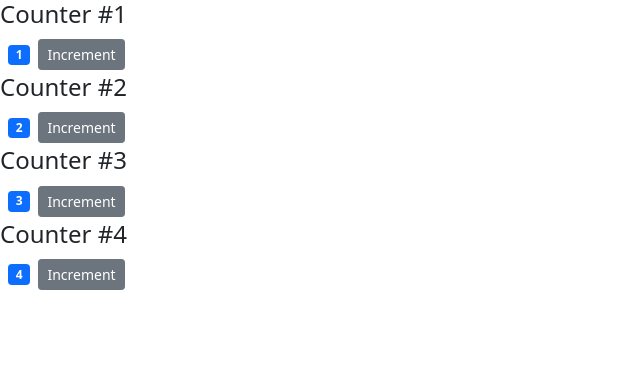
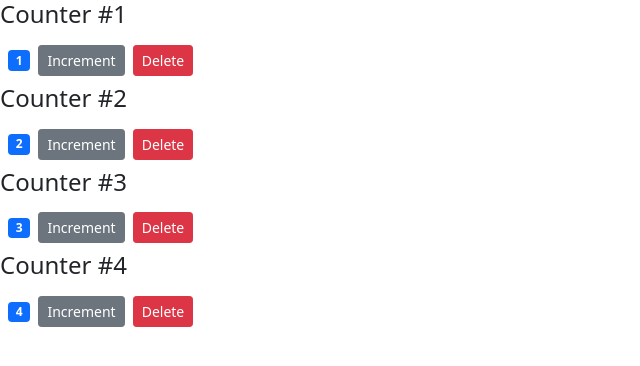
Before and after one commit to Chen-Stefan/React_tutorial, a React (Create React App) app in the folder tutorial/: page / in a window 1280 px wide. Shown: the top 366 px of the page, without its empty margins (0-640 px from the left). Built offline with nearby package versions, Linux system fonts and the light colour scheme.

Commit message:
Use state to fill in the props

```diff
--- a/tutorial/src/components/Counter.jsx
+++ b/tutorial/src/components/Counter.jsx
@@ -8,7 +8,7 @@
     super(props)
 
     this.state = {
-      value: this.props.value,
+      value: this.props.counter.value,
       tags: []
     }
   }
@@ -44,9 +44,10 @@
     return (
       <div>
         {/* 这里的this.props.children就是两个Counter tag中间的h4 tag */}
-        <h4>Counter #{this.props.id}</h4>
+        <h4>Counter #{this.props.counter.id}</h4>
         <span className= {this.getBadgeClasses()}>{this.formatCount()}</span>
        <button onClick={(product) => this.handleIncrement(product)} className='btn btn-secondary btn-sm'>Increment</button>
+       <button onClick={() => this.props.onDelete(this.props.counter.id)} className="btn btn-danger btn-sm m-2">Delete</button>
       </div>
     );
   }
--- a/tutorial/src/components/Counters.jsx
+++ b/tutorial/src/components/Counters.jsx
@@ -10,11 +10,17 @@
       { id: 4, value: 4 },
     ],
   };
+
+  handleDelete = (counterId) => {
+    const newCounters = this.state.counters.filter(c => c.id !== counterId)
+    this.setState({counters: newCounters})
+  }
+
   render() {
     return (
       <div>
         {this.state.counters.map((counter) => (
-          <Counter key={counter.id} value={counter.value} id={counter.id} />
+          <Counter key={counter.id} onDelete={this.handleDelete} counter={counter} />
         ))}
       </div>
     );
```
